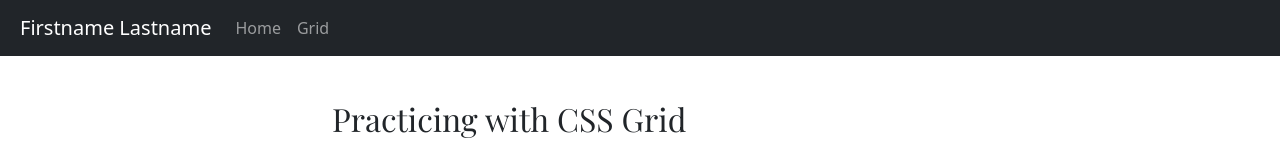
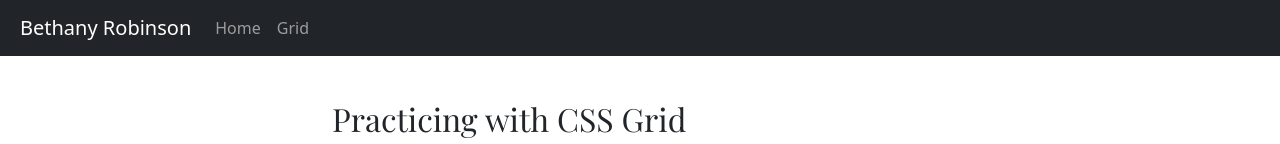
Before and after one commit to bethany-robinson/bethany-robinson.github.io, a plain HTML site: page grid.html in a window 1280 px wide. Shown: the top 144 px of the page. Drawn offline with nearby package versions, Linux system fonts and the light colour scheme.

Commit message:
Update grid.html -- add name to navbar brand

```diff
--- a/grid.html
+++ b/grid.html
@@ -15,7 +15,7 @@
 </head>
 <body>
 <nav class="navbar navbar-expand-md navbar-dark bg-dark fixed-top">
-  <a class="navbar-brand" href="#">Firstname Lastname</a>
+  <a class="navbar-brand" href="#">Bethany Robinson</a>
   <button class="navbar-toggler" type="button" data-toggle="collapse" data-target="#navbarsExampleDefault" aria-controls="navbarsExampleDefault" aria-expanded="false" aria-label="Toggle navigation">
     <span class="navbar-toggler-icon"></span>
   </button>
```
